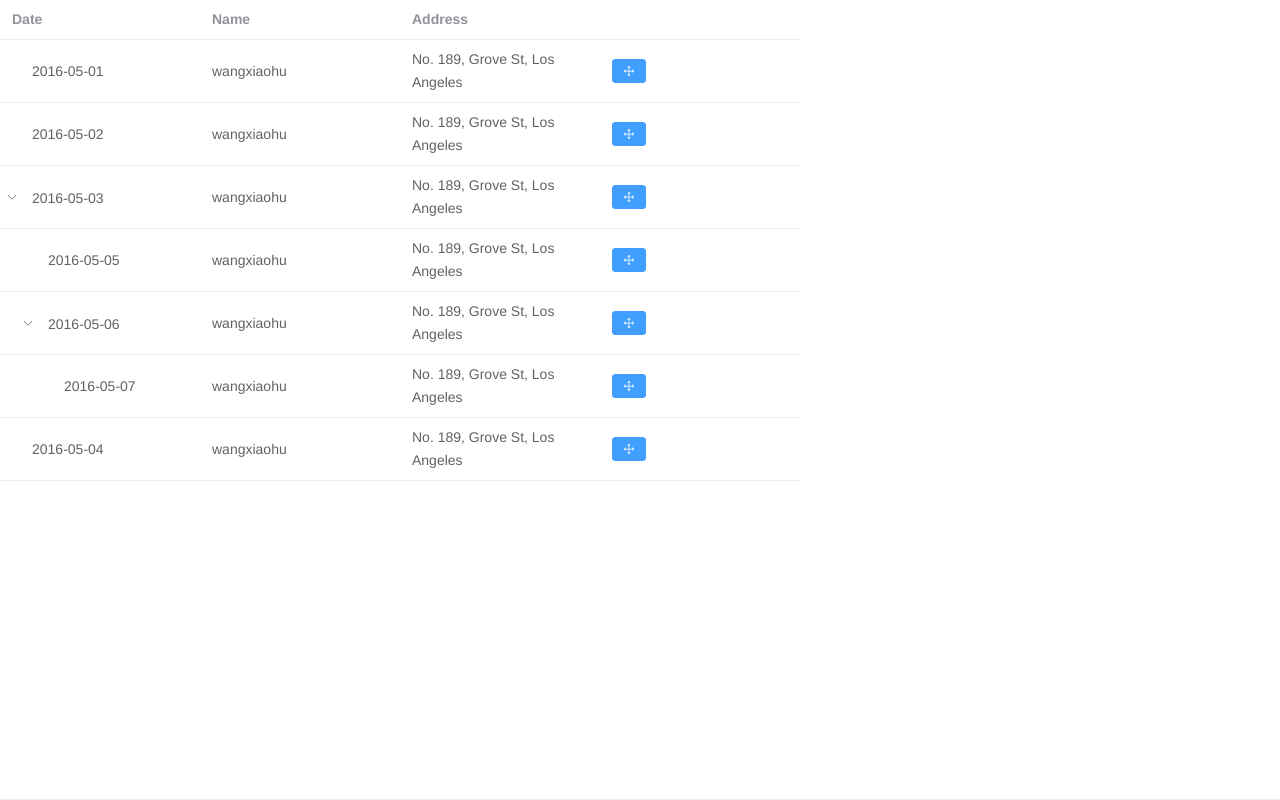
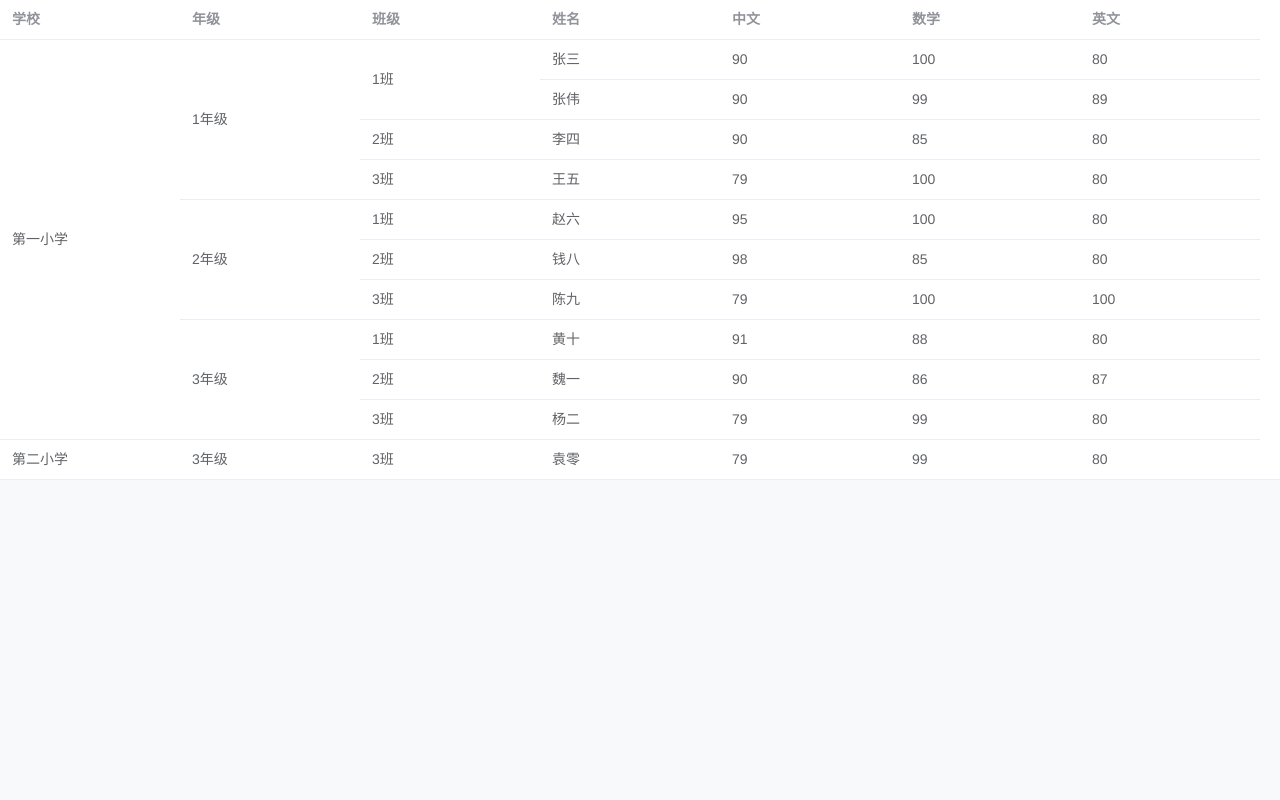
Before and after one commit to s836064858/vite-element-axios-project, a Vue app: page /home in a window 1280 px wide. Shown: the top 800 px of the page. Built offline with nearby package versions, Linux system fonts and the light colour scheme.

Commit message:
feat: 添加表格单元格自动合并

```diff
--- /dev/null
+++ b/src/components/mergeTable.vue
@@ -0,0 +1,86 @@
+<template>
+  <div class="main">
+    <el-table :data="tableData" :span-method="objectSpanMethod" style="width: 100%">
+      <el-table-column v-for="item in tableColumn" :key="item.prop" :prop="item.prop" :label="item.label" min-width="180" />
+    </el-table>
+  </div>
+</template>
+<script setup>
+import { ref, reactive, toRefs, onMounted, computed } from 'vue'
+let tableColumn = ref([
+  { prop: 'School', label: '学校' },
+  { prop: 'Grade', label: '年级' },
+  { prop: 'Class', label: '班级' },
+  { prop: 'Name', label: '姓名' },
+  { prop: 'Chinese', label: '中文' },
+  { prop: 'Math', label: '数学' },
+  { prop: 'English', label: '英文' },
+])
+let tableData = ref([
+  { School: '第一小学', Grade: '1年级', Class: '1班', Name: '张三', Chinese: '90', Math: '100', English: '80' },
+  { School: '第一小学', Grade: '1年级', Class: '1班', Name: '张伟', Chinese: '90', Math: '99', English: '89' },
+  { School: '第一小学', Grade: '1年级', Class: '2班', Name: '李四', Chinese: '90', Math: '85', English: '80' },
+  { School: '第一小学', Grade: '1年级', Class: '3班', Name: '王五', Chinese: '79', Math: '100', English: '80' },
+  { School: '第一小学', Grade: '2年级', Class: '1班', Name: '赵六', Chinese: '95', Math: '100', English: '80' },
+  { School: '第一小学', Grade: '2年级', Class: '2班', Name: '钱八', Chinese: '98', Math: '85', English: '80' },
+  { School: '第一小学', Grade: '2年级', Class: '3班', Name: '陈九', Chinese: '79', Math: '100', English: '100' },
+  { School: '第一小学', Grade: '3年级', Class: '1班', Name: '黄十', Chinese: '91', Math: '88', English: '80' },
+  { School: '第一小学', Grade: '3年级', Class: '2班', Name: '魏一', Chinese: '90', Math: '86', English: '87' },
+  { School: '第一小学', Grade: '3年级', Class: '3班', Name: '杨二', Chinese: '79', Math: '99', English: '80' },
+  { School: '第二小学', Grade: '3年级', Class: '3班', Name: '袁零', Chinese: '79', Math: '99', English: '80' },
+])
+let spanArr = computed(() => {
+  if (!tableColumn.value.length) return []
+  const mergeCols = ['School', 'Grade', 'Class'] // 需要合并的列（字段）
+  return getMergeCells(tableData.value, tableColumn.value, mergeCols)
+})
+
+function objectSpanMethod({ row, column, rowIndex, columnIndex }) {
+  return spanArr.value[rowIndex][columnIndex]
+}
+function getMergeCells(tableData = [], tableColumn = [], mergeCols = []) {
+  const fields = tableColumn?.map((v) => v.prop)
+  const array = []
+  if (!tableData?.length || !tableColumn?.length || !mergeCols?.length) return
+  // 倒叙遍历行（方便统计合并列单元格数至最上方，避免表格塌陷）
+  for (let row = tableData.length - 1; row >= 0; row--) {
+    array[row] = []
+    for (let col = 0; col < fields.length; col++) {
+      // 1.最后一行单元格不合并（初始无可对比数据）
+      // 2.不在指定列（mergeCols）的单元格不合并
+      // 3.空值不合并
+      if (row === tableData.length - 1 || !mergeCols.includes(fields[col]) || !tableData[row][fields[col]]) {
+        array[row][col] = [1, 1]
+        continue
+      }
+      // 4.数据相同但所属父级不一致的单元格不合并
+      const parentFields = mergeCols.slice(0, col) // 在指定合并列中找出所有父级
+      if (mergeCols.includes(fields[col]) && parentFields?.includes(fields[col - 1])) {
+        const currentParents = parentFields.map((field) => tableData[row][field]) // 当前单元格所有父级
+        const nextRowParents = parentFields.map((field) => tableData[row + 1][field]) // 下一行单元格所有父级
+        if (currentParents?.toString() !== nextRowParents?.toString()) {
+          array[row][col] = [1, 1]
+          continue
+        }
+      }
+      // 5.合并相同数据的单元格
+      if (tableData[row][fields[col]] === tableData[row + 1][fields[col]]) {
+        const beforeCell = array[row + 1][col]
+        array[row][col] = [1 + beforeCell[0], 1]
+        beforeCell[0] = 0
+        beforeCell[1] = 0
+      } else {
+        array[row][col] = [1, 1] // 否则不合并
+      }
+    }
+  }
+  // console.log(array, 'array')
+  return array
+}
+</script>
+<style lang="scss" scoped>
+.main {
+  width: 100%;
+  height: 100%;
+}
+</style>
--- a/src/views/Home.vue
+++ b/src/views/Home.vue
@@ -1,7 +1,7 @@
 <!--
  * @Author: your name
  * @Date: 2021-12-16 09:18:47
- * @LastEditTime: 2023-11-09 16:23:20
+ * @LastEditTime: 2024-06-25 16:35:03
  * @LastEditors: 荛子
  * @Description: 打开koroFileHeader查看配置 进行设置: https://github.com/OBKoro1/koro1FileHeader/wiki/%E9%85%8D%E7%BD%AE
  * @FilePath: /vite-element-axios-project/src/views/Home.vue
@@ -9,17 +9,17 @@
 <!-- <template>首页</template>
 <script setup>
 //接口请求事例
-// import { onMounted } from 'vue'
-// import { getVersionList } from '@api'
+import { onMounted } from 'vue'
+import { getVersionList } from '@api'
 
-// onMounted(() => {
-//   getList()
-// })
+onMounted(() => {
+  getList()
+})
 
-// async function getList() {
-//   const res = await getVersionList({ page: 1, pageSize: 10 })
-//   console.log(res)
-// }
+async function getList() {
+  const res = await getVersionList({ page: '%', pageSize: 10 })
+  console.log(res)
+}
 </script> -->
 
 <!-- <template>
@@ -68,10 +68,10 @@ let imgUrl = ref([])
 <style lang="scss" scoped></style> -->
 
 <template>
-  <drag-tree-table></drag-tree-table>
+  <merge-table></merge-table>
 </template>
 <script setup>
 import { onMounted, ref } from 'vue'
-import DragTreeTable from '@components/dragTreeTable.vue'
+import MergeTable from '@components/mergeTable.vue'
 </script>
 <style lang="scss" scoped></style>
```
Also changed, not shown: src/api/index.js (+5 -5 lines), 1 other file (tests, documents, lock files or other folders).
